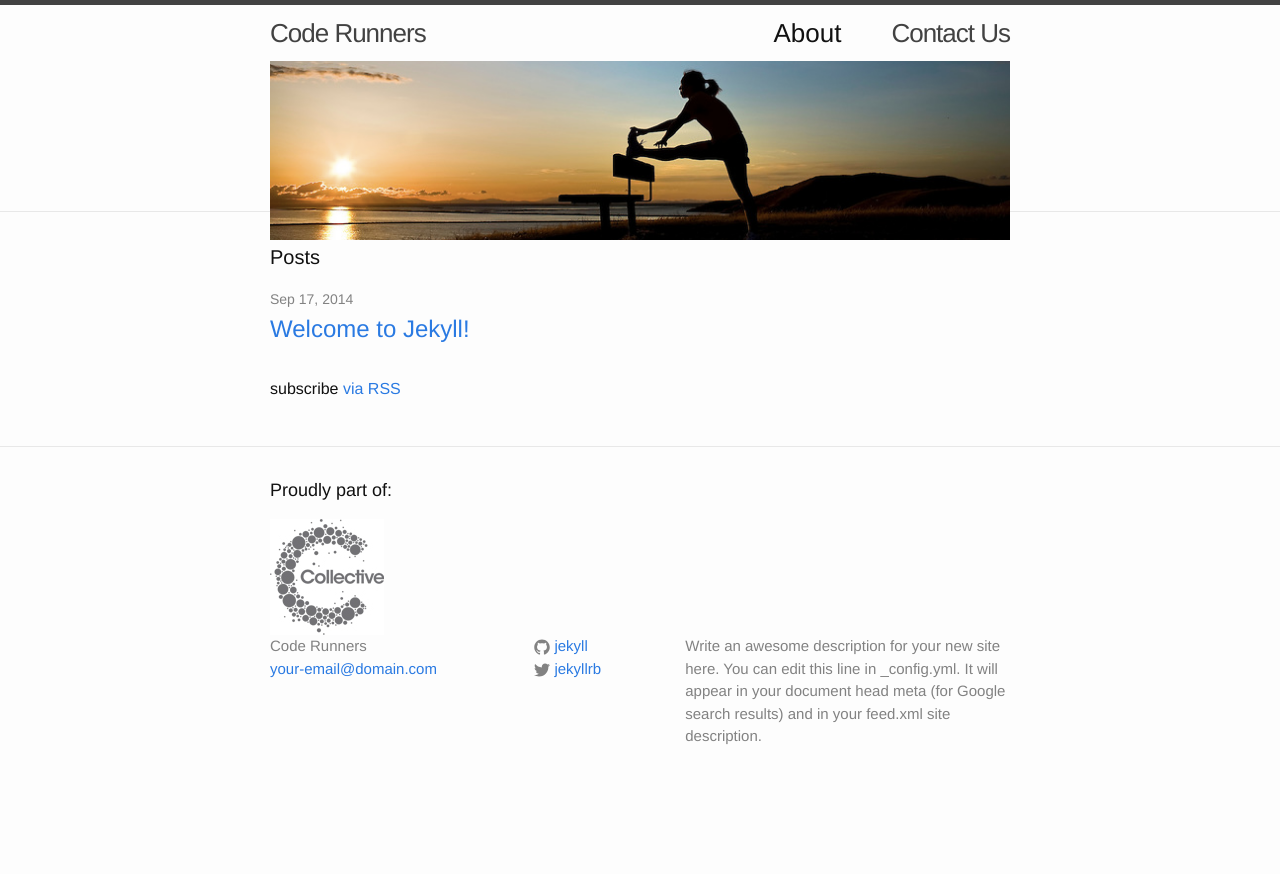
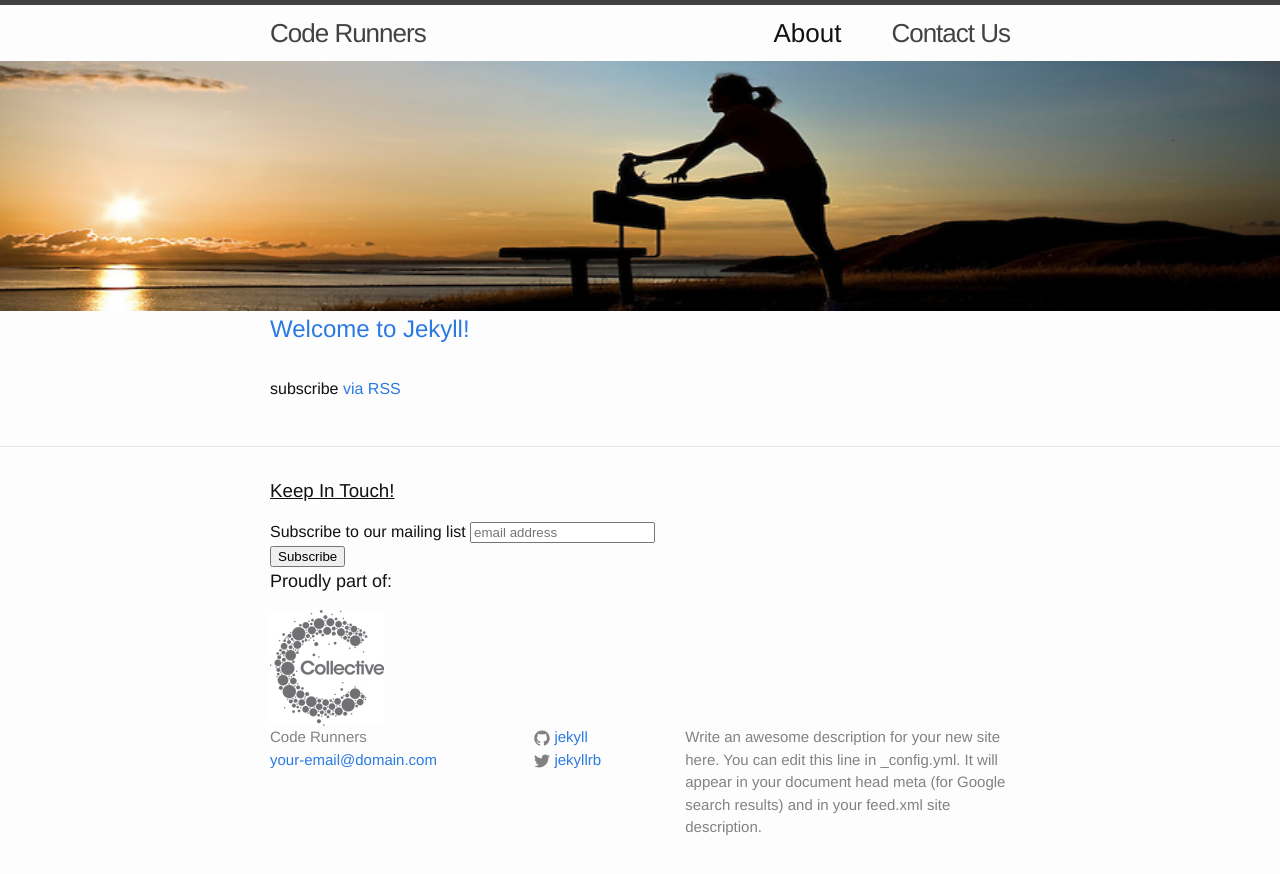
Before and after one commit to CodeRunners14/coderunners14.github.io, a Jekyll site: the page built from index.html, in a window 1280 px wide. Shown: the top 874 px of the page. Built offline with Jekyll 4.4.1, drawn with Linux system fonts in a browser that asks for light colours.

Commit message:
new mailing list

```diff
--- a/_includes/footer.html
+++ b/_includes/footer.html
@@ -1,7 +1,24 @@
 <footer class="site-footer">
 
   <div class ="contactus">
+  <div class ="wrapper">
+
+    <h3><u>Keep In Touch!</u></h3>
+
+<div id="mc_embed_signup">
+<form action="//nitrousbox.us9.list-manage.com/subscribe/post?u=923f6d8b1082f8b3f6ef9b4b8&amp;id=0df2d98113" method="post" id="mc-embedded-subscribe-form" name="mc-embedded-subscribe-form" class="validate" target="_blank" novalidate>
+	<label for="mce-EMAIL">Subscribe to our mailing list</label>
+	<input type="email" value="" name="EMAIL" class="email" id="mce-EMAIL" placeholder="email address" required>
+    <!-- real people should not fill this in and expect good things - do not remove this or risk form bot signups-->
+    <div style="position: absolute; left: -5000px;"><input type="text" name="b_923f6d8b1082f8b3f6ef9b4b8_0df2d98113" tabindex="-1" value=""></div>
+    <div class="clear"><input type="submit" value="Subscribe" name="subscribe" id="mc-embedded-subscribe" class="button"></div>
+</form>
+</div>
+    </div>
+
   </div>
+
+
   <a name="aboutus"></a>
 
   <div class="wrapper">
--- a/_includes/header.html
+++ b/_includes/header.html
@@ -24,9 +24,9 @@
     </nav>
 
   </div>
-<div class="wrapper">
+<!--div class="wrapper"-->
      <div class="site-headerimage">
     <img src="/blog1/photos/runnerstretching1.png" class="stretch"/>
     </div>
-  </div>
+  <!--/div-->
 </header>
--- a/_sass/_layout.scss
+++ b/_sass/_layout.scss
@@ -104,6 +104,10 @@
 .site-headerimage {
   width: 100%;
   height: 150px;
+}
+.stretch {
+  width: 100%;
+  height: 250px;
 }
 
 /**
```
